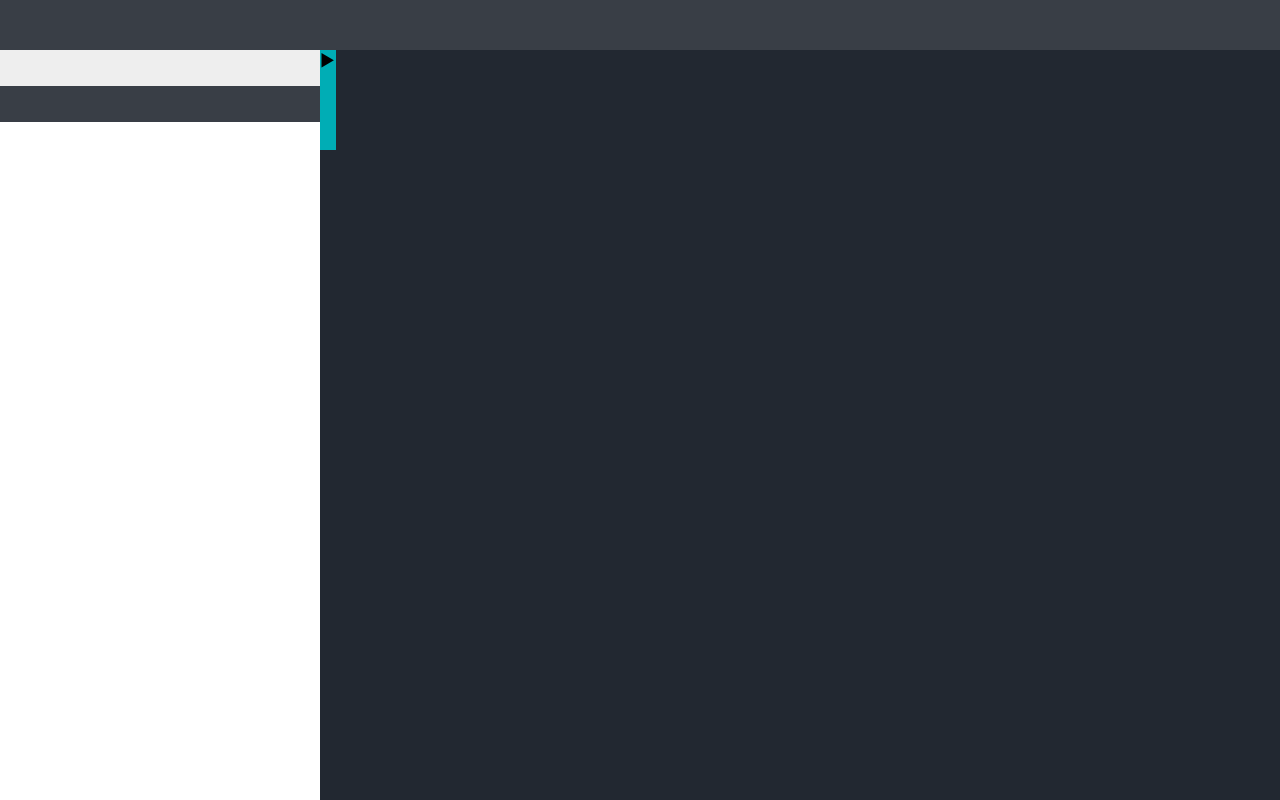
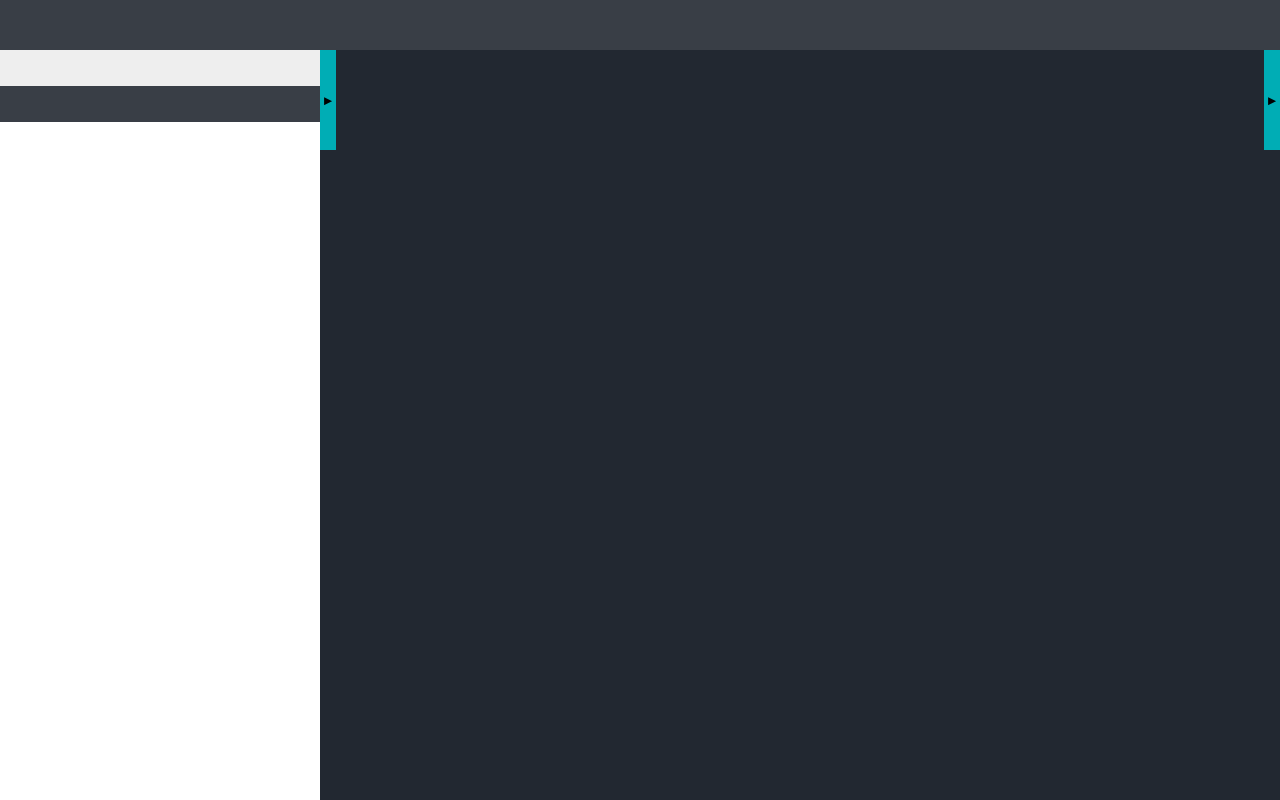
Before and after one commit to emilio-matics/Meditattion, a React (Create React App) app: page / in a window 1280 px wide. Built offline with nearby package versions, Linux system fonts and the light colour scheme.

Commit message:
almost ready for components

```diff
--- a/src/App.js
+++ b/src/App.js
@@ -13,12 +13,12 @@ function App() {
         </div>
         <div className="main-canvas">
           <div className="common-header"></div>
-          <div className="toggleTab">
-            <div>
+          <button className="toggle-labels">
             &#9658;
-            </div>
-          </div>
-
+          </button>
+          <button className="toggle-images">
+            &#9658;
+          </button>
         </div>
         <div className="main-images">
           <div className="common-header"></div>
--- a/src/App.scss
+++ b/src/App.scss
@@ -115,9 +115,24 @@ $end-direction: right !default;
   height: 36px;
 }
 
-.toggleTab{
+@mixin toggleMenu($position) {
+  display: flex;
   position: absolute;
+  #{$position}: 0;
   height: 100px;
-  width:16px;
+  width: 16px;
   background-color: var(--turqu);
+  align-items: center;
+  justify-content: center;
+  cursor: pointer;
 }
+
+
+
+.toggle-labels {
+  @include toggleMenu($start-direction);
+}
+
+.toggle-images {
+  @include toggleMenu($end-direction);
+}
```
